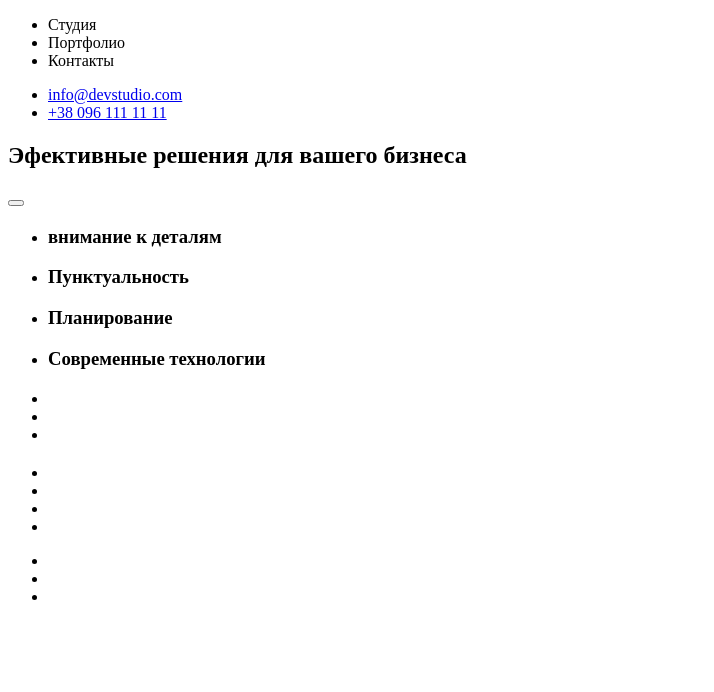
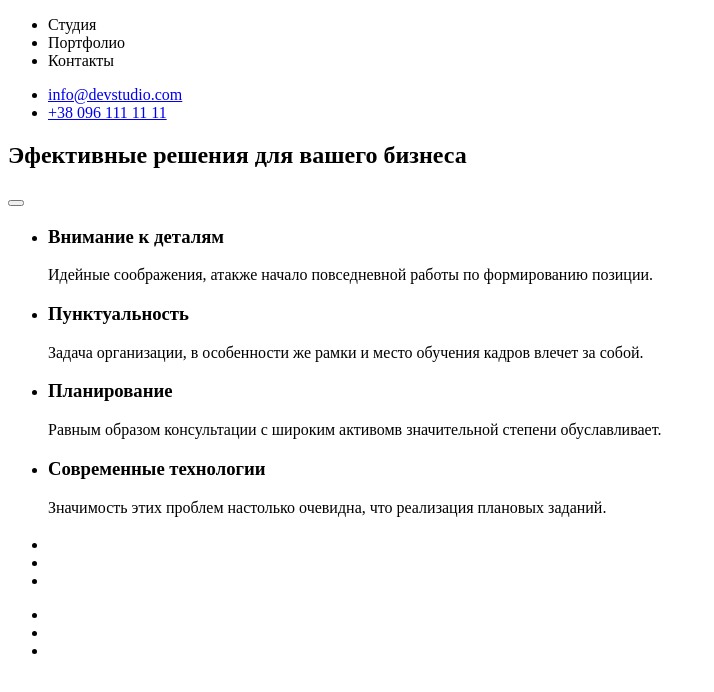
Before and after one commit to ArtemVMV/HTML-CSS, a plain HTML site: page index.html in a window 1280 px wide. Shown: the whole page, without its empty margins (0-714 px from the left). Drawn offline with Linux system fonts and the light colour scheme.

Commit message:
added css and some text

```diff
--- a/index.html
+++ b/index.html
@@ -21,43 +21,34 @@
             <li><a href="+38 096 111 11 11">+38 096 111 11 11</a></li>
         </ul>
     </header>
-    <main>
-        <section>
+    <main class="main">
+        <section class="baner">
             <h1>Эфективные решения для вашего бизнеса</h1>
             <button></button>
         </section>
-        <section>
+        <section class="sphears">
             <ul>
                 <li>
-                    <h3>внимание к деталям</h3>
-                    <p></p>
+                    <h3>Внимание к деталям</h3>
+                    <p>Идейные соображения, атакже начало повседневной работы по формированию позиции.</p>
                  </li>
                 <li>
                     <h3>Пунктуальность</h3>
-                    <p></p>
+                    <p>Задача организации, в особенности же рамки и место обучения кадров влечет за собой.</p>
                 </li>
                 <li>
                     <h3>Планирование</h3>
-                    <p></p>
+                    <p>Равным образом консультации с широким активомв значительной степени обуславливает. </p>
                 </li>
                 <li>
                     <h3>Современные технологии</h3>
-                    <p></p>
+                    <p>Значимость этих проблем настолько очевидна, что реализация плановых заданий.</p>
                 </li>
             </ul>
         </section>
-        <section>
+        <section class="team">
             <h2></h2>
             <ul>
-                <li></li>
-                <li></li>
-                <li></li>
-            </ul>
-        </section>
-        <section>
-            <h2></h2>
-            <ul>
-                <li></li>
                 <li></li>
                 <li></li>
                 <li></li>
--- /dev/null
+++ b/styles.css
@@ -0,0 +1,5 @@
+* {
+    margin: 0;
+    padding: 0;
+    box-sizing: border-box;
+}
```
